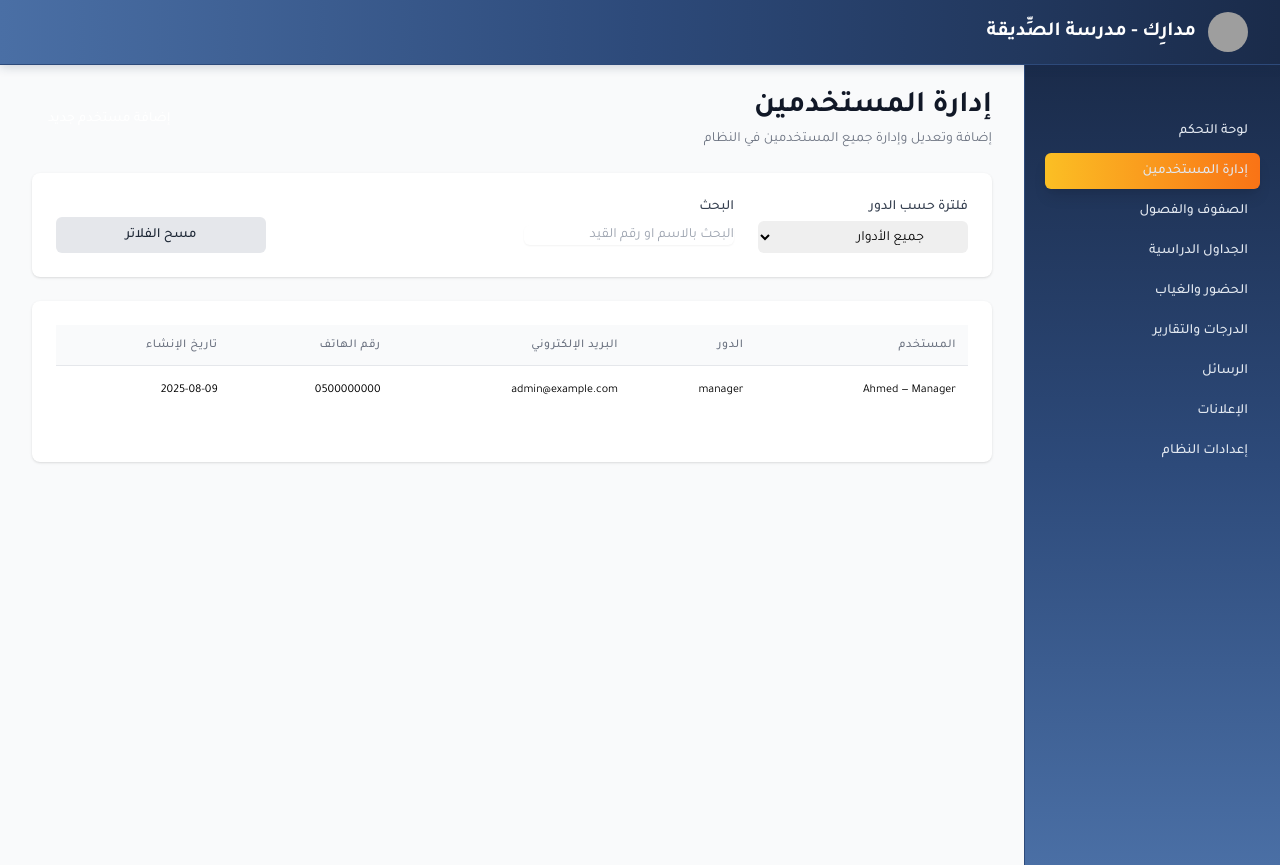
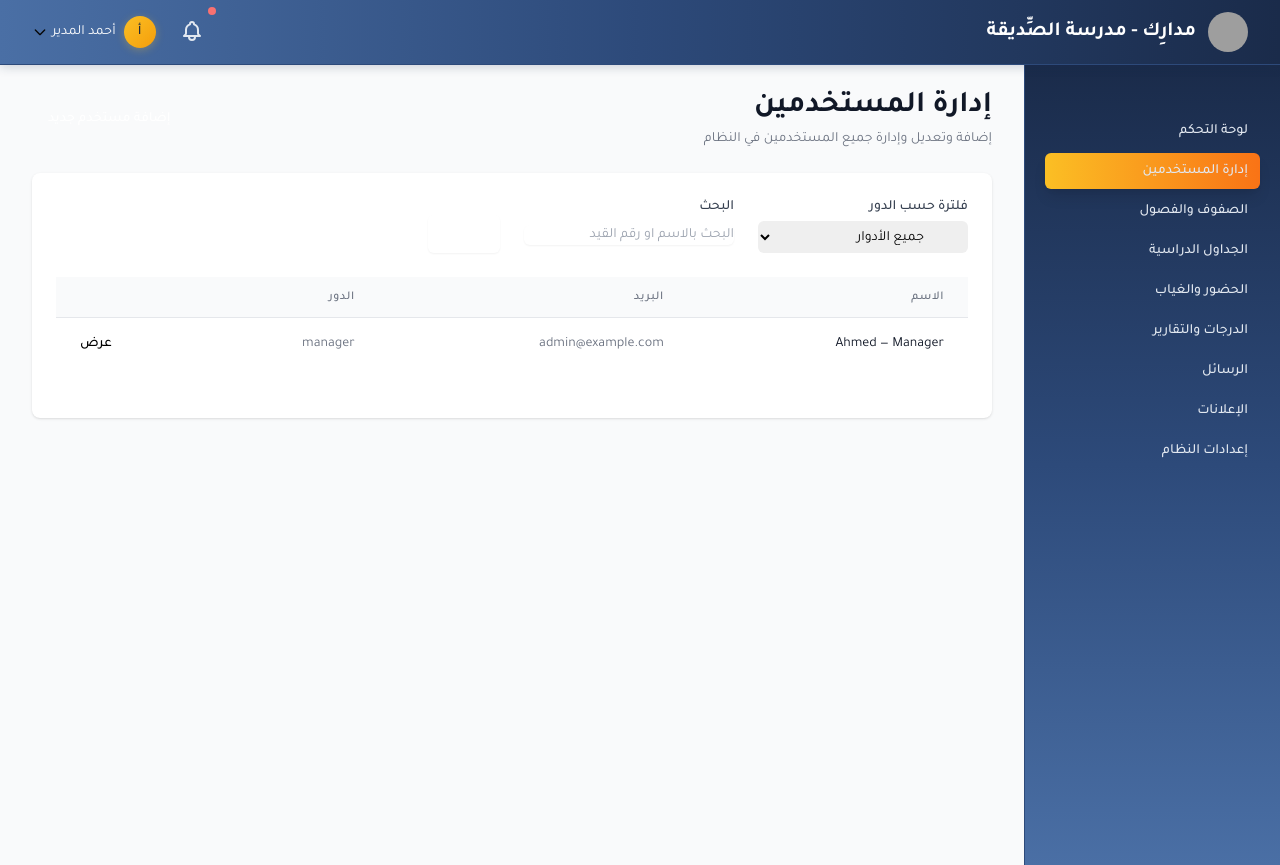
Before and after one commit to atefalhetoshi7/project-laravel2, a Laravel app: page /preview/manager/users in a window 1280 px wide. Run offline with Laravel 12, Linux system fonts and the light colour scheme; data comes from the database, SQL or seed files in the repository; some libraries are stand-ins or nearby versions; grey boxes are pictures that could not be loaded.

Commit message:
feat(manager): unify header across pages via include; add POST /manager/classes and controller action; align UI elements

```diff
--- a/app/Http/Controllers/ManagerController.php
+++ b/app/Http/Controllers/ManagerController.php
@@ -156,4 +156,23 @@ class ManagerController extends Controller
     {
         return view('manager.profile');
     }
+
+    public function storeClass(Request $request)
+    {
+        $validated = $request->validate([
+            'grade_level' => ['required', 'integer', 'min:1', 'max:12'],
+            'class_number' => ['required', 'integer', 'min:1', 'max:20'],
+            'display_name' => ['nullable', 'string', 'max:255'],
+        ]);
+
+        $class = new ClassModel();
+        $class->grade_level = $validated['grade_level'];
+        $class->class_number = $validated['class_number'];
+        if (!empty($validated['display_name'])) {
+            $class->display_name = $validated['display_name'];
+        }
+        $class->save();
+
+        return redirect()->route('manager.classes')->with('status', 'تم إنشاء الصف بنجاح');
+    }
 }
--- /dev/null
+++ b/resources/views/layouts/manager-header.blade.php
@@ -0,0 +1,68 @@
+<!DOCTYPE html>
+<html lang="ar" dir="rtl">
+<head>
+    <meta charset="UTF-8">
+    <meta name="viewport" content="width=device-width, initial-scale=1.0">
+    <script src="https://cdn.tailwindcss.com"></script>
+    <link rel="stylesheet" href="{{ asset('Madarek Front End/المدير/styles.css') }}">
+    <link href="https://fonts.googleapis.com/css2?family=Tajawal:wght@300;400;500;700&display=swap" rel="stylesheet">
+</head>
+<body class="font-arabic bg-gray-50">
+<header class="bg-white shadow-sm border-b border-gray-200 sticky top-0 z-40">
+    <div class="mx-auto px-4 sm:px-6 lg:px-8">
+        <div class="flex justify-between h-16">
+            <div class="flex items-center">
+                <div class="flex-shrink-0 flex items-center">
+                    <img src="https://r2.flowith.net/files/o/1748451765656-Modern_Logo_Design_for_Madarek_School_Management_Platform_index_0@1024x1024.png" alt="مدارك" class="h-10 w-10 rounded-full">
+                    <span class="lg:max-w-none lg:whitespace-normal mr-3 text-xl font-bold text-gray-800 leading-relaxed">
+                        <span class="hidden sm:inline-block">مدارِك - </span> مدرسة الصِّديقة
+                    </span>
+                </div>
+            </div>
+            <div class="flex items-center space-x-4 space-x-reverse">
+                <div class="relative">
+                    <button id="notificationButton" class="p-2 text-gray-400 hover:text-gray-600 relative">
+                        <svg class="w-6 h-6" fill="none" stroke="currentColor" viewBox="0 0 24 24">
+                            <path stroke-linecap="round" stroke-linejoin="round" stroke-width="2" d="M15 17h5l-1.405-1.405A2.032 2.032 0 0118 14.158V11a6.002 6.002 0 00-4-5.659V5a2 2 0 10-4 0v.341C7.67 6.165 6 8.388 6 11v3.159c0 .538-.214 1.055-.595 1.436L4 17h5m6 0v1a3 3 0 11-6 0v-1m6 0H9" />
+                        </svg>
+                        <span class="absolute top-0 right-0 block h-2 w-2 rounded-full bg-red-400 transform translate-x-1/2 -translate-y-1/2"></span>
+                    </button>
+                    <div id="notificationsDropdown" class="hidden absolute left-0 mt-2 w-80 rounded-md shadow-lg bg-white ring-1 ring-black ring-opacity-5 z-50">
+                        <div class="py-1">
+                            <div class="px-4 py-2 border-b border-gray-100">
+                                <h3 class="text-sm font-medium text-gray-900">الإشعارات</h3>
+                            </div>
+                            <div class="max-h-96 overflow-y-auto">
+                                <a href="#" class="block px-4 py-3 hover:bg-gray-50 border-b border-gray-100">
+                                    <div class="flex items-start">
+                                        <div class="flex-shrink-0"><div class="w-2 h-2 bg-blue-400 rounded-full mt-2"></div></div>
+                                        <div class="mr-3 flex-1">
+                                            <p class="text-sm font-medium text-gray-900">مثال إشعار</p>
+                                            <p class="text-xs text-gray-500">نص تجريبي</p>
+                                            <p class="text-xs text-gray-400 mt-1">الآن</p>
+                                        </div>
+                                    </div>
+                                </a>
+                            </div>
+                        </div>
+                    </div>
+                </div>
+                <div class="relative">
+                    <button id="userMenuButton" class="flex items-center text-sm rounded-full focus:outline-none focus:ring-2 focus:ring-offset-2 focus:ring-primary">
+                        <div class="h-8 w-8 rounded-full bg-primary text-white flex items-center justify-center text-sm font-medium">{{ mb_substr(optional(auth()->user())->first_name ?? 'أحمد', 0, 1) }}</div>
+                        <span class="mr-2 header-username hidden sm:block">{{ optional(auth()->user())->full_name ?? 'أحمد المدير' }}</span>
+                        <svg class="w-4 h-4 mr-1 text-gray-500" fill="none" stroke="currentColor" viewBox="0 0 24 24"><path stroke-linecap="round" stroke-linejoin="round" stroke-width="2" d="M19 9l-7 7-7-7" /></svg>
+                    </button>
+                    <div id="userMenu" class="hidden absolute left-0 mt-2 w-48 rounded-md shadow-lg bg-white ring-1 ring-black ring-opacity-5 z-50">
+                        <div class="py-1">
+                            <a href="{{ route('manager.profile') }}" class="block px-4 py-2 text-sm text-gray-700 hover:bg-gray-100">الملف الشخصي</a>
+                            <a href="{{ route('manager.settings') }}" class="block px-4 py-2 text-sm text-gray-700 hover:bg-gray-100">الإعدادات</a>
+                            <div class="border-t border-gray-100"></div>
+                            <a href="#" class="block px-4 py-2 text-sm text-gray-700 hover:bg-gray-100">تسجيل الخروج</a>
+                        </div>
+                    </div>
+                </div>
+            </div>
+        </div>
+    </div>
+</header>
--- a/resources/views/manager/users.blade.php
+++ b/resources/views/manager/users.blade.php
@@ -9,20 +9,7 @@
     <link href="https://fonts.googleapis.com/css2?family=Tajawal:wght@300;400;500;700&display=swap" rel="stylesheet">
 </head>
 <body class="font-arabic bg-gray-50">
-    <header class="bg-white shadow-sm border-b border-gray-200 sticky top-0 z-40">
-        <div class="mx-auto px-4 sm:px-6 lg:px-8">
-            <div class="flex justify-between h-16">
-                <div class="flex items-center">
-                    <div class="flex-shrink-0 flex items-center">
-                        <img src="https://r2.flowith.net/files/o/1748451765656-Modern_Logo_Design_for_Madarek_School_Management_Platform_index_0@1024x1024.png" alt="مدارك" class="h-10 w-10 rounded-full">
-                        <span class="lg:max-w-none lg:whitespace-normal mr-3 text-xl font-bold text-gray-800 leading-relaxed">
-                            <span class="hidden sm:inline-block">مدارِك - </span> مدرسة الصِّديقة
-                        </span>
-                    </div>
-                </div>
-            </div>
-        </div>
-    </header>
+    @include('layouts.manager-header')
 
     <div class="flex h-screen bg-gray-50">
         <nav class="hidden lg:flex lg:flex-shrink-0">
@@ -78,42 +65,33 @@
                                     <input type="text" name="q" value="{{ $searchTerm }}" placeholder="البحث بالاسم او رقم القيد" class="mt-2 block w-full border-gray-300 rounded-md shadow-sm focus:ring-primary focus:border-primary sm:text-sm" />
                                 </div>
                                 <div class="flex items-end">
-                                    <button type="submit" class="w-full bg-primary hover:bg-primary-dark text-white px-4 py-2 rounded-md text-sm font-medium">تطبيق</button>
-                                </div>
-                                <div class="flex items-end">
-                                    <a href="{{ route('manager.users') }}" class="w-full text-center bg-gray-200 hover:bg-gray-300 text-gray-800 px-4 py-2 rounded-md text-sm font-medium">مسح الفلاتر</a>
+                                    <button class="inline-flex items-center px-4 py-2 border border-transparent text-sm font-medium rounded-md shadow-sm text-white bg-primary hover:bg-primary-dark focus:outline-none focus:ring-2 focus:ring-offset-2 focus:ring-primary">تطبيق</button>
                                 </div>
                             </div>
                         </form>
-                    </div>
 
-                    <div class="mt-6 bg-white shadow rounded-lg overflow-hidden">
-                        <div class="px-4 py-5 sm:p-6">
+                        <div class="px-4 pb-6 sm:px-6">
                             <div class="overflow-x-auto">
-                                <table class="min-w-full divide-y divide-gray-200 text-xs">
+                                <table class="min-w-full divide-y divide-gray-200">
                                     <thead class="bg-gray-50">
                                         <tr>
-                                            <th class="px-3 py-3 text-right text-xs font-medium text-gray-500 uppercase tracking-wider">المستخدم</th>
-                                            <th class="px-3 py-3 text-right text-xs font-medium text-gray-500 uppercase tracking-wider">الدور</th>
-                                            <th class="px-3 py-3 text-right text-xs font-medium text-gray-500 uppercase tracking-wider">البريد الإلكتروني</th>
-                                            <th class="px-3 py-3 text-right text-xs font-medium text-gray-500 uppercase tracking-wider">رقم الهاتف</th>
-                                            <th class="px-3 py-3 text-right text-xs font-medium text-gray-500 uppercase tracking-wider">تاريخ الإنشاء</th>
+                                            <th class="px-6 py-3 text-right text-xs font-medium text-gray-500 uppercase tracking-wider">الاسم</th>
+                                            <th class="px-6 py-3 text-right text-xs font-medium text-gray-500 uppercase tracking-wider">البريد</th>
+                                            <th class="px-6 py-3 text-right text-xs font-medium text-gray-500 uppercase tracking-wider">الدور</th>
+                                            <th class="px-6 py-3"></th>
                                         </tr>
                                     </thead>
-                                    <tbody class="bg-white divide-y divide-gray-200 text-xs">
-                                        @forelse ($users as $user)
+                                    <tbody class="bg-white divide-y divide-gray-200">
+                                        @foreach ($users as $user)
                                             <tr>
-                                                <td class="px-3 py-4 text-right">{{ $user->full_name }}</td>
-                                                <td class="px-3 py-4 text-right">{{ $user->role }}</td>
-                                                <td class="px-3 py-4 text-right">{{ $user->email }}</td>
-                                                <td class="px-3 py-4 text-right">{{ $user->phone ?? '—' }}</td>
-                                                <td class="px-3 py-4 text-right">{{ $user->created_at?->format('Y-m-d') }}</td>
+                                                <td class="px-6 py-4 whitespace-nowrap text-sm text-gray-900">{{ $user->full_name }}</td>
+                                                <td class="px-6 py-4 whitespace-nowrap text-sm text-gray-500">{{ $user->email }}</td>
+                                                <td class="px-6 py-4 whitespace-nowrap text-sm text-gray-500">{{ $user->role }}</td>
+                                                <td class="px-6 py-4 whitespace-nowrap text-left text-sm font-medium">
+                                                    <a href="#" class="text-primary hover:text-primary-dark">عرض</a>
+                                                </td>
                                             </tr>
-                                        @empty
-                                            <tr>
-                                                <td colspan="5" class="px-3 py-4 text-center text-gray-500">لا توجد نتائج</td>
-                                            </tr>
-                                        @endforelse
+                                        @endforeach
                                     </tbody>
                                 </table>
                             </div>
--- a/routes/web.php
+++ b/routes/web.php
@@ -70,6 +70,7 @@ Route::middleware(['auth', 'role:manager'])->prefix('manager')->group(function (
     Route::get('/dashboard', [ManagerController::class, 'dashboard'])->name('manager.dashboard');
     Route::get('/users', [ManagerController::class, 'users'])->name('manager.users');
     Route::get('/classes', [ManagerController::class, 'classes'])->name('manager.classes');
+    Route::post('/classes', [ManagerController::class, 'storeClass'])->name('manager.classes.store');
     Route::get('/attendance', [ManagerController::class, 'attendance'])->name('manager.attendance');
     Route::get('/messages', [ManagerController::class, 'messages'])->name('manager.messages');
     Route::get('/announcements', [ManagerController::class, 'announcements'])->name('manager.announcements');
```
Also changed, not shown: resources/views/manager/attendance.blade.php (+1 -12 lines).
